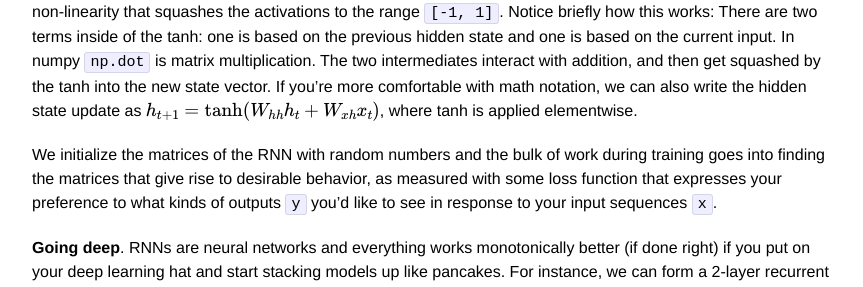
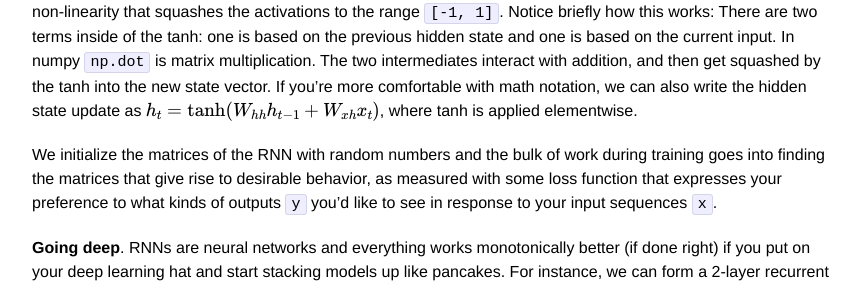
Before and after one commit to karpathy/karpathy.github.io, a Jekyll site: the page built from _posts/2015-05-21-rnn-effectiveness.markdown, in a window 1280 px wide and 900 px high, scrolled down 2723 px. Shown: the part 161-448 px from the top of the window, without its empty margins (208-1071 px from the left). Built offline with Jekyll 4.4.1, drawn with Linux system fonts in a browser that asks for light colours; Markdown is read by kramdown in place of the engine named in the settings; formulas are drawn with MathJax 3; comment, search, counter and statistics services are not loaded.

Commit message:
fixing a typo in equation that has been bugging me for a long time

````diff
--- a/_posts/2015-05-21-rnn-effectiveness.markdown
+++ b/_posts/2015-05-21-rnn-effectiveness.markdown
@@ -58,7 +58,7 @@ class RNN:
     return y
 ```
 
-The above specifies the forward pass of a vanilla RNN. This RNN's parameters are the three matrices `W_hh, W_xh, W_hy`. The hidden state `self.h` is initialized with the zero vector. The `np.tanh` function implements a non-linearity that squashes the activations to the range `[-1, 1]`. Notice briefly how this works: There are two terms inside of the tanh: one is based on the previous hidden state and one is based on the current input. In numpy `np.dot` is matrix multiplication. The two intermediates interact with addition, and then get squashed by the tanh into the new state vector. If you're more comfortable with math notation, we can also write the hidden state update as \\( h\_{t+1} = \tanh ( W\_{hh} h\_t + W\_{xh} x\_t ) \\), where tanh is applied elementwise.
+The above specifies the forward pass of a vanilla RNN. This RNN's parameters are the three matrices `W_hh, W_xh, W_hy`. The hidden state `self.h` is initialized with the zero vector. The `np.tanh` function implements a non-linearity that squashes the activations to the range `[-1, 1]`. Notice briefly how this works: There are two terms inside of the tanh: one is based on the previous hidden state and one is based on the current input. In numpy `np.dot` is matrix multiplication. The two intermediates interact with addition, and then get squashed by the tanh into the new state vector. If you're more comfortable with math notation, we can also write the hidden state update as \\( h\_t = \tanh ( W\_{hh} h\_{t-1} + W\_{xh} x\_t ) \\), where tanh is applied elementwise.
 
 
 We initialize the matrices of the RNN with random numbers and the bulk of work during training goes into finding the matrices that give rise to desirable behavior, as measured with some loss function that expresses your preference to what kinds of outputs `y` you'd like to see in response to your input sequences `x`.
````
